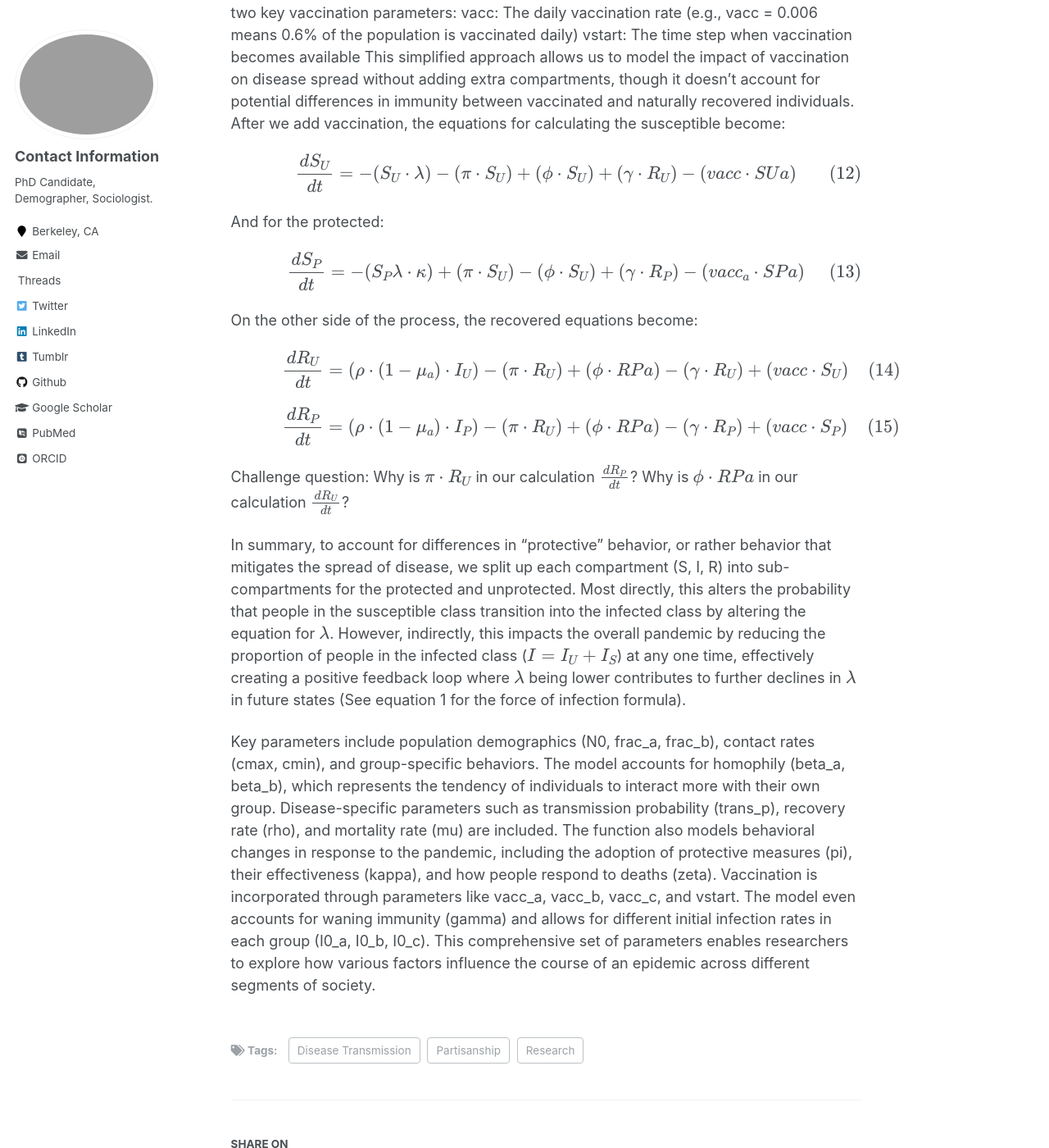
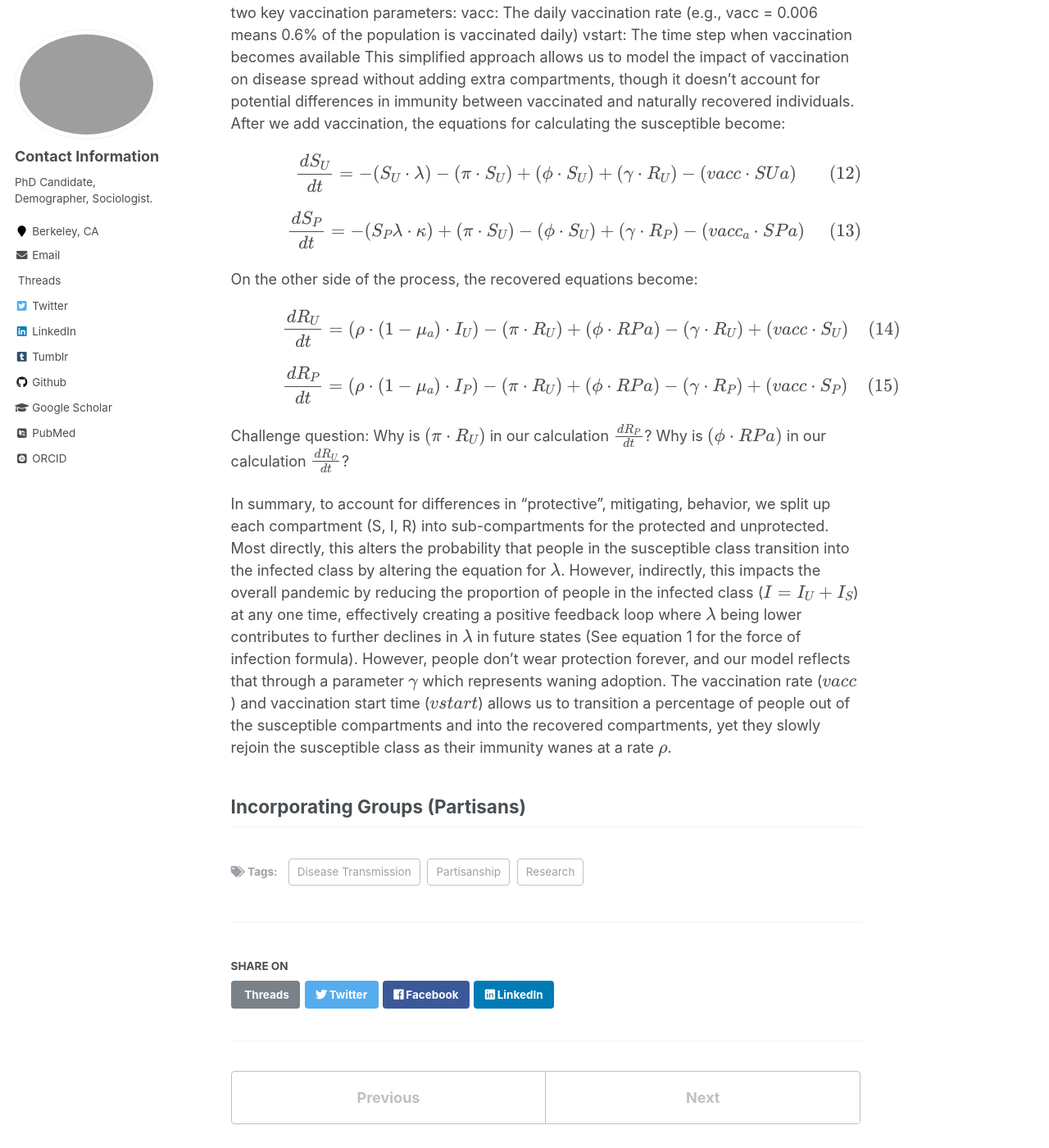
Before and after one commit to chrissoria/chrissoria.github.io, a Jekyll site: the page built from _posts/2024-12-20-three-group-sir.md, in a window 1280 px wide and 1400 px high, scrolled down 4999 px. Shown: the whole window at 82% size. Built offline with Jekyll 4.4.1, drawn with Linux system fonts in a browser that asks for light colours; some web fonts are replaced; formulas are drawn with MathJax 3; some of the changed text lies outside the part shown.

Commit message:
finished the protective behavior section of the blog

```diff
--- a/_posts/2024-12-20-three-group-sir.md
+++ b/_posts/2024-12-20-three-group-sir.md
@@ -97,7 +97,7 @@
 $$I_U = \frac{dSU}{dt} = -S_U*\lambda$$
 </p>
 
-Next, we need a paramter for determining the rate at which people choose to adopt protective behavior. That is, we need a way of transitioning some individuals from the unprotected classes to the protected. For this, we utilize $\pi$, which represents a background rate of adopting protective behavior. It enters our model in the following ways:
+Next, we need a parameter for determining the rate at which people choose to adopt protective behavior. That is, we need a way of transitioning some individuals from the unprotected classes to the protected. For this, we utilize $\pi$, which represents a background rate of adopting protective behavior. It enters our model in the following ways:
 
 First, it reduces the population in $S_U$ at a rate $\pi$ and adds them to $S_P$. But, as we saw during the COVID-19 pandemic, people don't wear masks forever. We must also incorporate a rate of waning adoption, i.e. a transition of individuals from the protected class back to the unprotected, $\phi$.
 
@@ -125,8 +125,6 @@
 $$\frac{dS_U}{dt} = -(S_U\cdot\lambda) - (\pi\cdot S_U) + (\phi\cdot S_U) + (\gamma \cdot R_U) - (vacc \cdot SUa)$$
 </p>
 
-And for the protected:
-
 <p style="text-align: center;">
 $$\frac{dS_P}{dt} = -(S_P\lambda\cdot\kappa) + (\pi\cdot S_U) - (\phi \cdot S_U) + (\gamma \cdot R_P) - (vacc_a \cdot SPa)$$
 </p>
@@ -141,10 +139,9 @@
 $$\frac{dR_P}{dt} =  (\rho \cdot (1-\mu_a) \cdot I_P) - (\pi \cdot R_U) + (\phi \cdot RPa) - (\gamma \cdot R_P) + (vacc \cdot S_P)$$
 </p>
 
-Challenge question: Why is $\pi \cdot R_U$ in our calculation $\frac{dR_P}{dt}$? Why is $\phi \cdot RPa$ in our calculation $\frac{dR_U}{dt}$?
+Challenge question: Why is $(\pi \cdot R_U)$ in our calculation $\frac{dR_P}{dt}$? Why is $(\phi \cdot RPa)$ in our calculation $\frac{dR_U}{dt}$?
 
 
-In summary, to account for differences in "protective" behavior, or rather behavior that mitigates the spread of disease, we split up each compartment (S, I, R) into sub-compartments for the protected and unprotected. Most directly, this alters the probability that people in the susceptible class transition into the infected class by altering the equation for $\lambda$. However, indirectly, this impacts the overall pandemic by reducing the proportion of people in the infected class ($I = I_U + I_S$) at any one time, effectively creating a positive feedback loop where $\lambda$ being lower contributes to further declines in $\lambda$ in future states (See equation 1 for the force of infection formula).
+In summary, to account for differences in "protective", mitigating, behavior, we split up each compartment (S, I, R) into sub-compartments for the protected and unprotected. Most directly, this alters the probability that people in the susceptible class transition into the infected class by altering the equation for $\lambda$. However, indirectly, this impacts the overall pandemic by reducing the proportion of people in the infected class ($I = I_U + I_S$) at any one time, effectively creating a positive feedback loop where $\lambda$ being lower contributes to further declines in $\lambda$ in future states (See equation 1 for the force of infection formula). However, people don't wear protection forever, and our model reflects that through a parameter $\gamma$ which represents waning adoption. The vaccination rate ($vacc$) and vaccination start time ($vstart$) allows us to transition a percentage of people out of the susceptible compartments and into the recovered compartments, yet they slowly rejoin the susceptible class as their immunity wanes at a rate $\rho$.
 
-
-Key parameters include population demographics (N0, frac_a, frac_b), contact rates (cmax, cmin), and group-specific behaviors. The model accounts for homophily (beta_a, beta_b), which represents the tendency of individuals to interact more with their own group. Disease-specific parameters such as transmission probability (trans_p), recovery rate (rho), and mortality rate (mu) are included. The function also models behavioral changes in response to the pandemic, including the adoption of protective measures (pi), their effectiveness (kappa), and how people respond to deaths (zeta). Vaccination is incorporated through parameters like vacc_a, vacc_b, vacc_c, and vstart. The model even accounts for waning immunity (gamma) and allows for different initial infection rates in each group (I0_a, I0_b, I0_c). This comprehensive set of parameters enables researchers to explore how various factors influence the course of an epidemic across different segments of society.
+## Incorporating Groups (Partisans)
```
